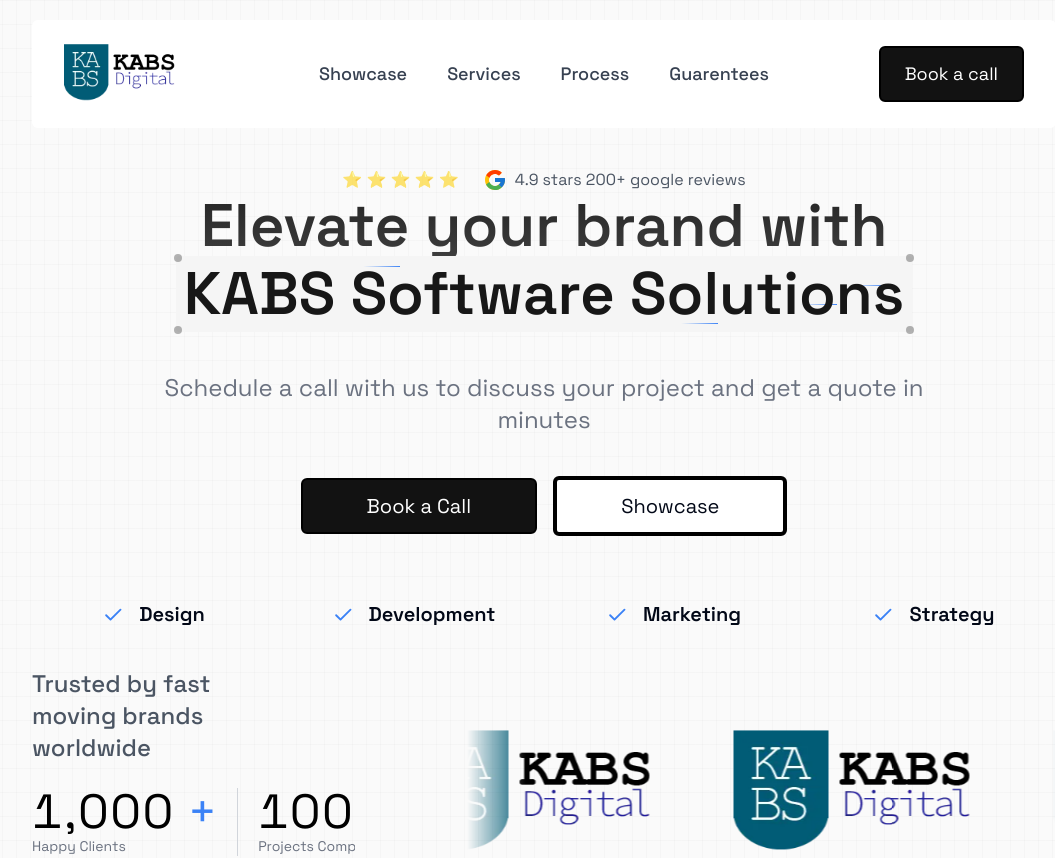
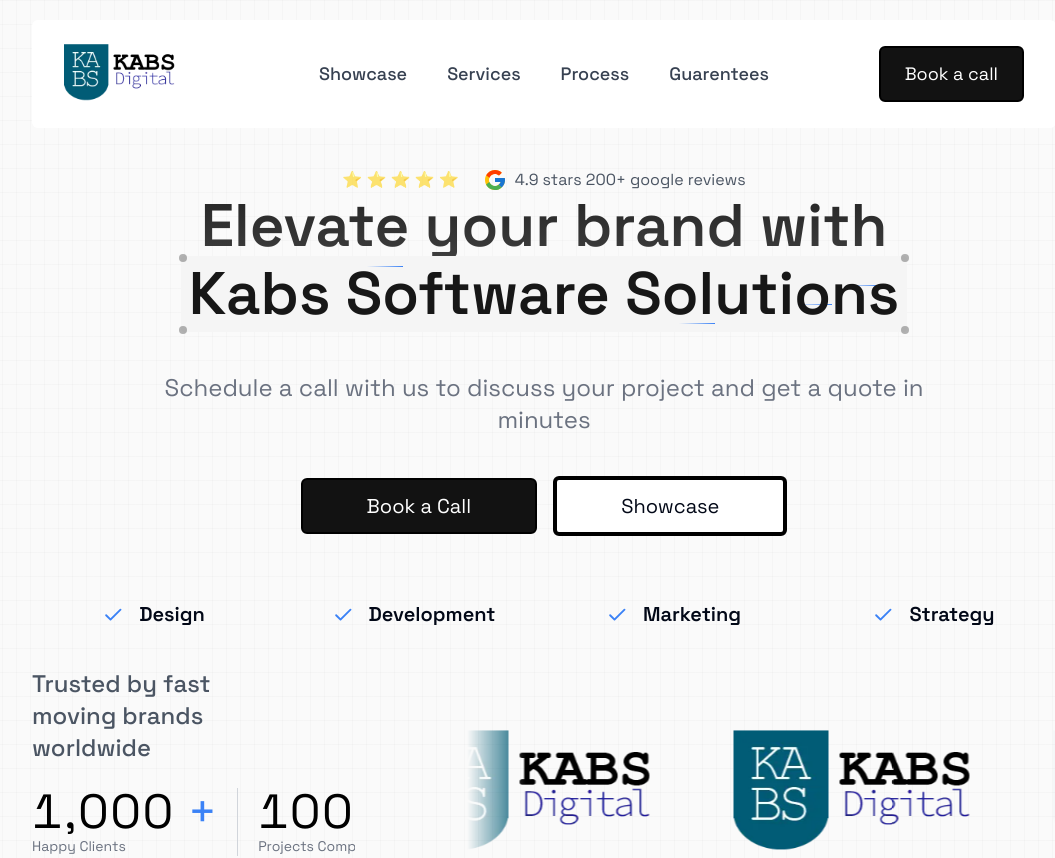
Before and after one commit to SabiqHashil/kabs-digital_website, a Next.js app: page / in a window 1280 px wide. Shown: the top 858 px of the page, without its empty margins (96-1151 px from the left). Built offline with nearby package versions, Linux system fonts and the light colour scheme.

Commit message:
Update cover-demo.tsx

```diff
--- a/components/demos/cover-demo.tsx
+++ b/components/demos/cover-demo.tsx
@@ -13,7 +13,7 @@ export function CoverDemo() {
          z-20
          bg-clip-text
           text-transparent bg-gradient-to-b from-neutral-800 via-neutral-700 to-neutral-700 dark:from-neutral-800 dark:via-white dark:to-white">
-        Elevate your brand with <br />  <Cover>KABS Software Solutions</Cover>
+        Elevate your brand with <br />  <Cover>Kabs Software Solutions</Cover>
       </h1>
     </div>
   );
```
